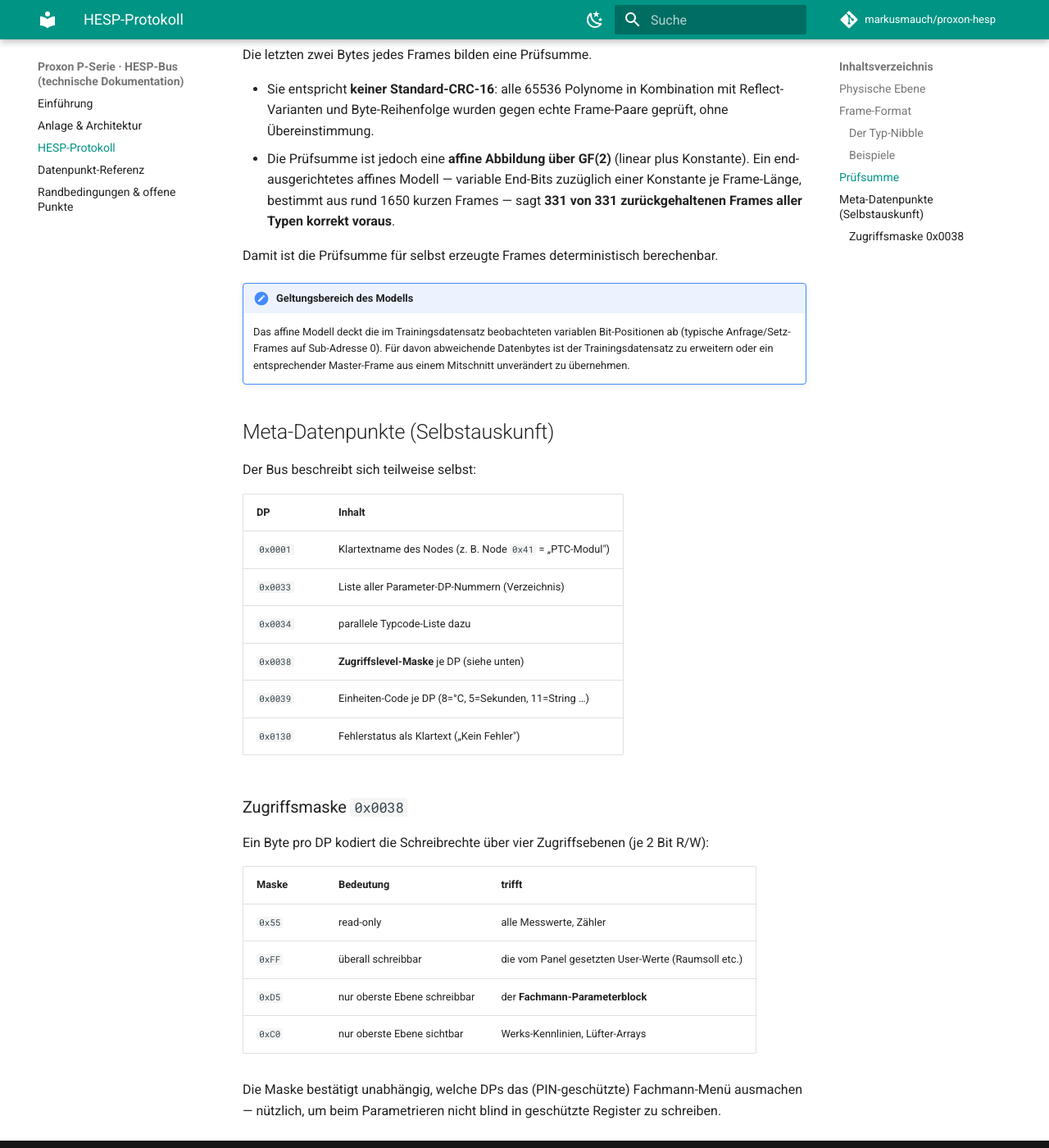
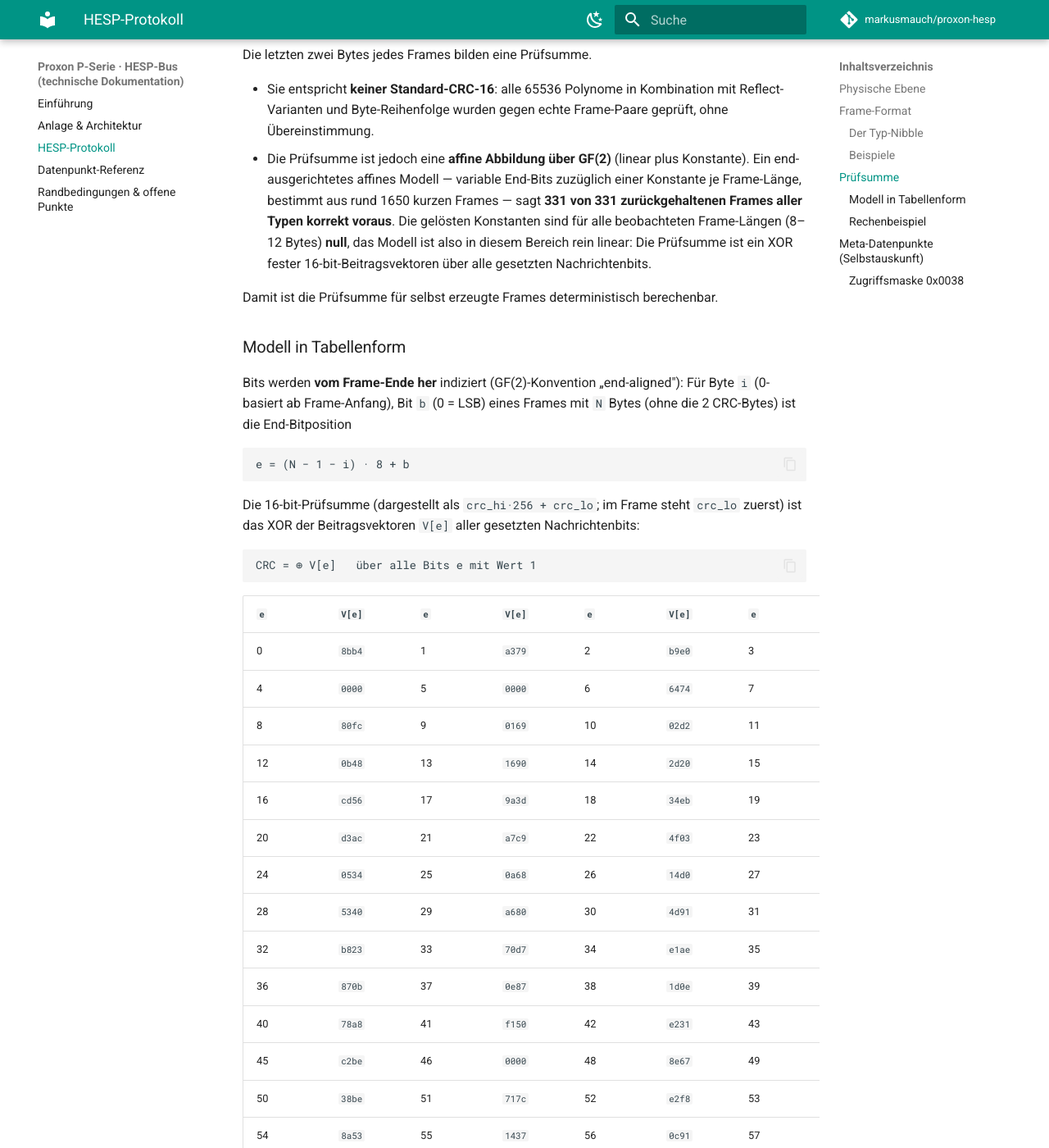
Before and after one commit to markusmauch/proxon-hesp, an MkDocs documentation site: the page built from docs/protokoll.md, in a window 1280 px wide and 1400 px high, scrolled down 1695 px. Shown: the whole window at 82% size. Built offline with MkDocs 1.6.1 and Material for MkDocs 9.7.7, drawn with Linux system fonts in a browser that asks for light colours; comment, search, counter and statistics services are not loaded; some of the changed text lies outside the part shown.

Commit message:
Pruefsumme: Modell als Beitragsvektor-Tabelle veroeffentlicht (rein linear, Konstanten=0) + durchgerechnetes Beispiel am Query-Frame 0x0160; Geltungsbereich praezisiert (unbekannte vs. echte Null-Positionen)
Co-Authored-By: Claude Fable 5 <noreply@anthropic.com>

````diff
--- a/docs/protokoll.md
+++ b/docs/protokoll.md
@@ -63,15 +63,97 @@ Die letzten zwei Bytes jedes Frames bilden eine Prüfsumme.
 - Die Prüfsumme ist jedoch eine **affine Abbildung über GF(2)** (linear plus Konstante).
   Ein end-ausgerichtetes affines Modell — variable End-Bits zuzüglich einer Konstante je
   Frame-Länge, bestimmt aus rund 1650 kurzen Frames — sagt **331 von 331 zurückgehaltenen
-  Frames aller Typen korrekt voraus**.
+  Frames aller Typen korrekt voraus**. Die gelösten Konstanten sind für alle beobachteten
+  Frame-Längen (8–12 Bytes) **null**, das Modell ist also in diesem Bereich rein linear:
+  Die Prüfsumme ist ein XOR fester 16-bit-Beitragsvektoren über alle gesetzten
+  Nachrichtenbits.
 
 Damit ist die Prüfsumme für selbst erzeugte Frames deterministisch berechenbar.
 
+### Modell in Tabellenform
+
+Bits werden **vom Frame-Ende her** indiziert (GF(2)-Konvention „end-aligned"): Für Byte
+`i` (0-basiert ab Frame-Anfang), Bit `b` (0 = LSB) eines Frames mit `N` Bytes (ohne die
+2 CRC-Bytes) ist die End-Bitposition
+
+```
+e = (N − 1 − i) · 8 + b
+```
+
+Die 16-bit-Prüfsumme (dargestellt als `crc_hi·256 + crc_lo`; im Frame steht `crc_lo`
+zuerst) ist das XOR der Beitragsvektoren `V[e]` aller gesetzten Nachrichtenbits:
+
+```
+CRC = ⊕ V[e]   über alle Bits e mit Wert 1
+```
+
+| `e` | `V[e]` | `e` | `V[e]` | `e` | `V[e]` | `e` | `V[e]` |
+|---|---|---|---|---|---|---|---|
+| 0 | `8bb4` | 1 | `a379` | 2 | `b9e0` | 3 | `0222` |
+| 4 | `0000` | 5 | `0000` | 6 | `6474` | 7 | `92a8` |
+| 8 | `80fc` | 9 | `0169` | 10 | `02d2` | 11 | `05a4` |
+| 12 | `0b48` | 13 | `1690` | 14 | `2d20` | 15 | `0000` |
+| 16 | `cd56` | 17 | `9a3d` | 18 | `34eb` | 19 | `69d6` |
+| 20 | `d3ac` | 21 | `a7c9` | 22 | `4f03` | 23 | `9e06` |
+| 24 | `0534` | 25 | `0a68` | 26 | `14d0` | 27 | `29a0` |
+| 28 | `5340` | 29 | `a680` | 30 | `4d91` | 31 | `9b22` |
+| 32 | `b823` | 33 | `70d7` | 34 | `e1ae` | 35 | `c3cd` |
+| 36 | `870b` | 37 | `0e87` | 38 | `1d0e` | 39 | `3a1c` |
+| 40 | `78a8` | 41 | `f150` | 42 | `e231` | 43 | `c4f3` |
+| 45 | `c2be` | 46 | `0000` | 48 | `8e67` | 49 | `1c5f` |
+| 50 | `38be` | 51 | `717c` | 52 | `e2f8` | 53 | `c561` |
+| 54 | `8a53` | 55 | `1437` | 56 | `0c91` | 57 | `1922` |
+| 58 | `3244` | 59 | `ecb4` | 61 | `136c` | 62 | `6e15` |
+| 63 | `0000` | 64 | `cc6b` | 65 | `9847` | 66 | `301f` |
+| 67 | `603e` | 68 | `c07c` | 69 | `8069` | 70 | `0043` |
+| 71 | `0086` | 72 | `a403` | 73 | `e47b` | 76 | `6242` |
+| 77 | `0000` | 78 | `3b0b` | 79 | `0000` | 81 | `0000` |
+| 85 | `0000` | 86 | `0daf` | 87 | `1213` | 88 | `0000` |
+| 89 | `0000` | 92 | `0000` | 93 | `0000` |  |  |
+
 !!! note "Geltungsbereich des Modells"
-    Das affine Modell deckt die im Trainingsdatensatz beobachteten variablen
-    Bit-Positionen ab (typische Anfrage/Setz-Frames auf Sub-Adresse 0). Für davon
-    abweichende Datenbytes ist der Trainingsdatensatz zu erweitern oder ein
-    entsprechender Master-Frame aus einem Mitschnitt unverändert zu übernehmen.
+    Die Positionen `e` ∈ {44, 47, 60, 74, 75, 80, 82, 83, 84, 90, 91, 94, 95} fehlen in
+    der Tabelle: Diese Bits waren im gesamten Trainingsmaterial konstant, ihre
+    Beitragsvektoren sind daher **unbekannt** (nicht null!). Das Modell gilt nur für
+    Frames, deren gesetzte Bits von der Tabelle abgedeckt sind (typische Anfrage-/
+    Setz-Frames auf Sub-Adresse 0, Längen 8–12 Bytes). Für davon abweichende Datenbytes
+    ist der Trainingsdatensatz zu erweitern oder ein entsprechender Master-Frame aus
+    einem Mitschnitt unverändert zu übernehmen. Die `0000`-Einträge dagegen sind echte,
+    gelöste Nullbeiträge.
+
+### Rechenbeispiel
+
+Anfrage-Frame für Datenpunkt `0x0160` (siehe Beispiele oben), `N = 10` Nutzbytes:
+
+```
+10 80 00 60 01 00 00 04 01 00
+```
+
+Gesetzte Bits und ihre Beitragsvektoren:
+
+| Byte `i` | Wert | Bit `b` | `e = (9−i)·8+b` | `V[e]` |
+|---|---|---|---|---|
+| 0 | `10` | 4 | 76 | `6242` |
+| 1 | `80` | 7 | 71 | `0086` |
+| 3 | `60` | 5 | 53 | `c561` |
+| 3 | `60` | 6 | 54 | `8a53` |
+| 4 | `01` | 0 | 40 | `78a8` |
+| 7 | `04` | 2 | 18 | `34eb` |
+| 8 | `01` | 0 | 8  | `80fc` |
+
+XOR aller sieben Vektoren:
+
+```
+6242 ⊕ 0086 ⊕ c561 ⊕ 8a53 ⊕ 78a8 ⊕ 34eb ⊕ 80fc = e149
+```
+
+→ `crc_lo = 49`, `crc_hi = e1`; der vollständige Frame auf dem Bus lautet also
+
+```
+10 80 00 60 01 00 00 04 01 00 49 e1
+```
+
+und entspricht exakt dem Mitschnitt.
 
 ## Meta-Datenpunkte (Selbstauskunft)
 
````
